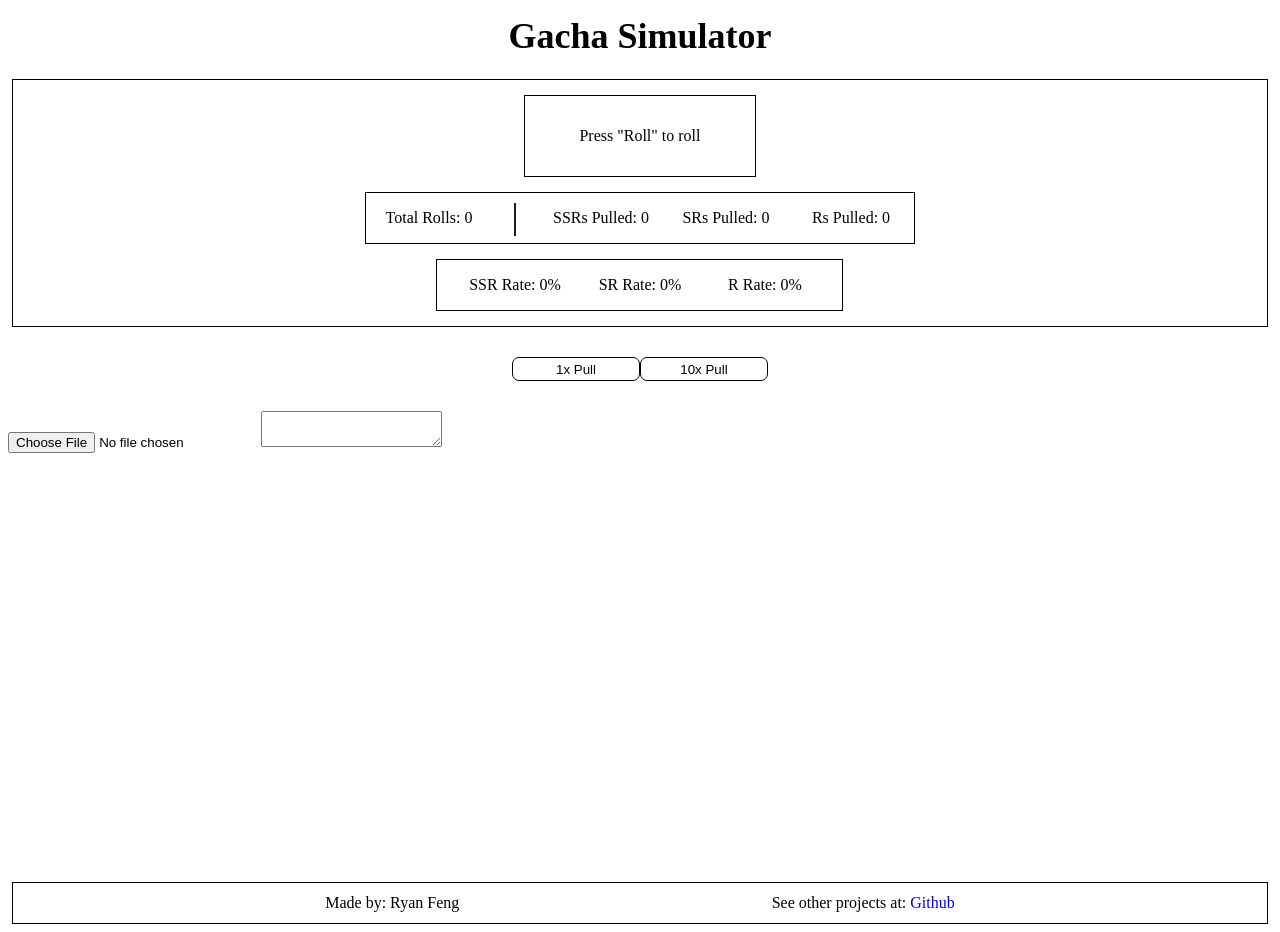
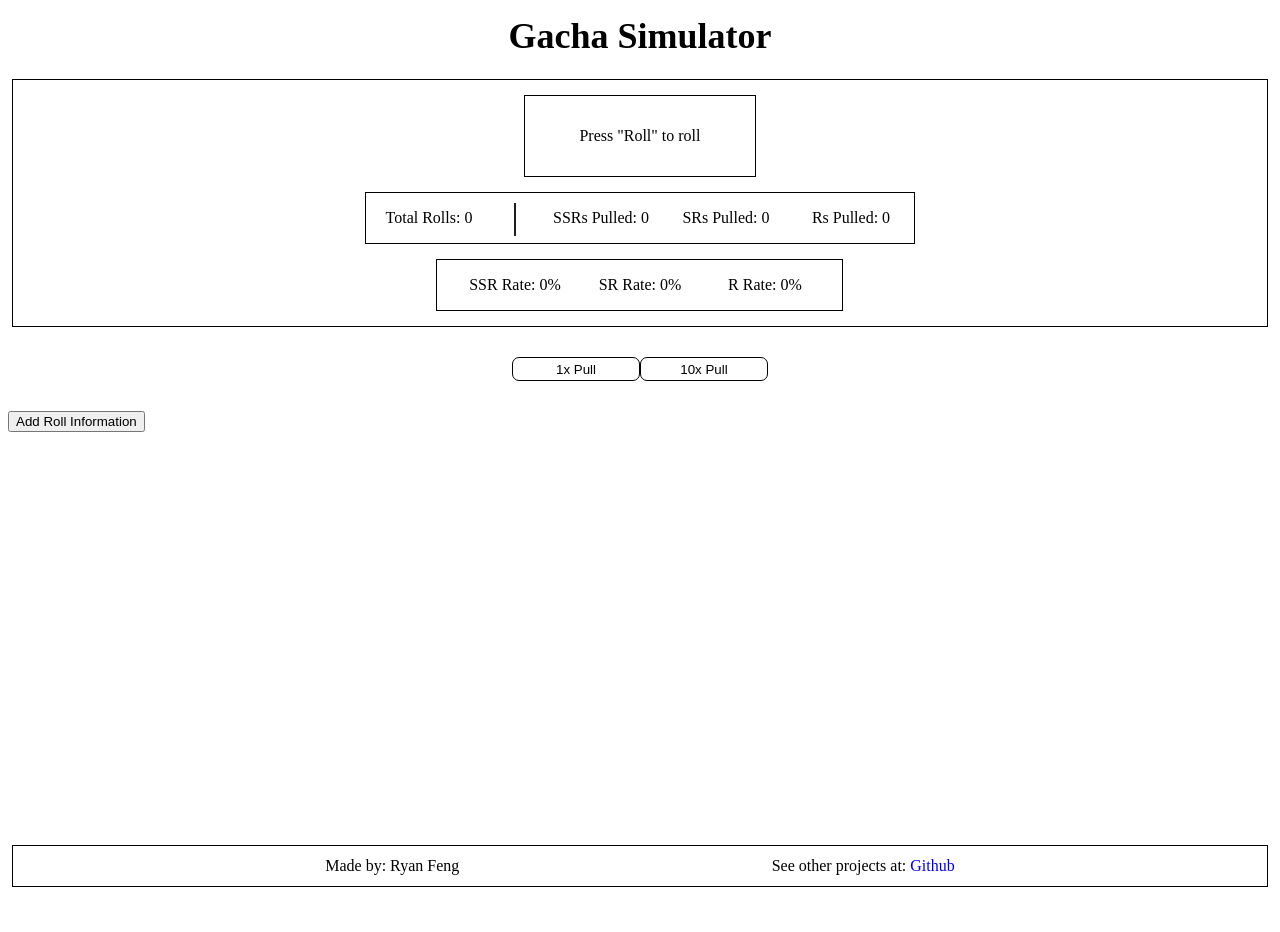
Before and after one commit to RvnVentra/Gacha-Simulator, a React (Create React App) app: page / in a window 1280 px wide. After the commit the page ends 895 px from the top, so only its background shows below. Built offline with nearby package versions, Linux system fonts and the light colour scheme.

Commit message:
File uploading now has toggle-able display

```diff
--- a/src/components/Content/Gacha/GachaInput/gachaInput.js
+++ b/src/components/Content/Gacha/AddGachaInfo/GachaInput/gachaInput.js
@@ -28,7 +28,6 @@ export default function GachaInput() {
         <>
             <input type="file" onChange={fileUploadHandler}></input>
             <textarea value={input} onChange={textOnChangeHandler}></textarea>
-            <p>{input}</p>
         </>
     );
 };
--- /dev/null
+++ b/src/components/Content/Gacha/AddGachaInfo/addGachaInfo.js
@@ -0,0 +1,25 @@
+import { useState } from 'react';
+import styled from 'styled-components';
+
+import GachaInput from './GachaInput/gachaInput';
+
+export default function AddGachaInfo() {
+    const [toggleInputDisplay, setToggleInputDisplay] = useState(false);
+
+    const toggleHandler = () => {
+        setToggleInputDisplay(!toggleInputDisplay);
+    };
+
+    return (
+        <div>
+            <button onClick={toggleHandler}>Add Roll Information</button>
+            <ToggleGachaInputDisplay toggleDisplay={toggleInputDisplay}>
+                <GachaInput />
+            </ToggleGachaInputDisplay>
+        </div>
+    );
+};
+
+const ToggleGachaInputDisplay = styled.div`
+    display: ${props => !props.toggleDisplay && "none"};
+`;
--- a/src/components/Content/Gacha/Gacha.js
+++ b/src/components/Content/Gacha/Gacha.js
@@ -1,7 +1,7 @@
 import { useState } from 'react';
+import AddGachaInfo from './AddGachaInfo/addGachaInfo';
 
 import GachaInfo from './GachaInfo/gachaInfo';
-import GachaInput from './GachaInput/gachaInput';
 import GachaInteraction from './GachaInteraction/gachaInteraction';
 import GachaResults from './GachaResults/gachaResults';
 
@@ -200,7 +200,7 @@ export default function Gacha() {
                 debugGacha={debugGacha}
             />
 
-            <GachaInput />
+            <AddGachaInfo />
 
             <GachaResults gachaResults={GACHA_RESULTS} />
         </>
```
